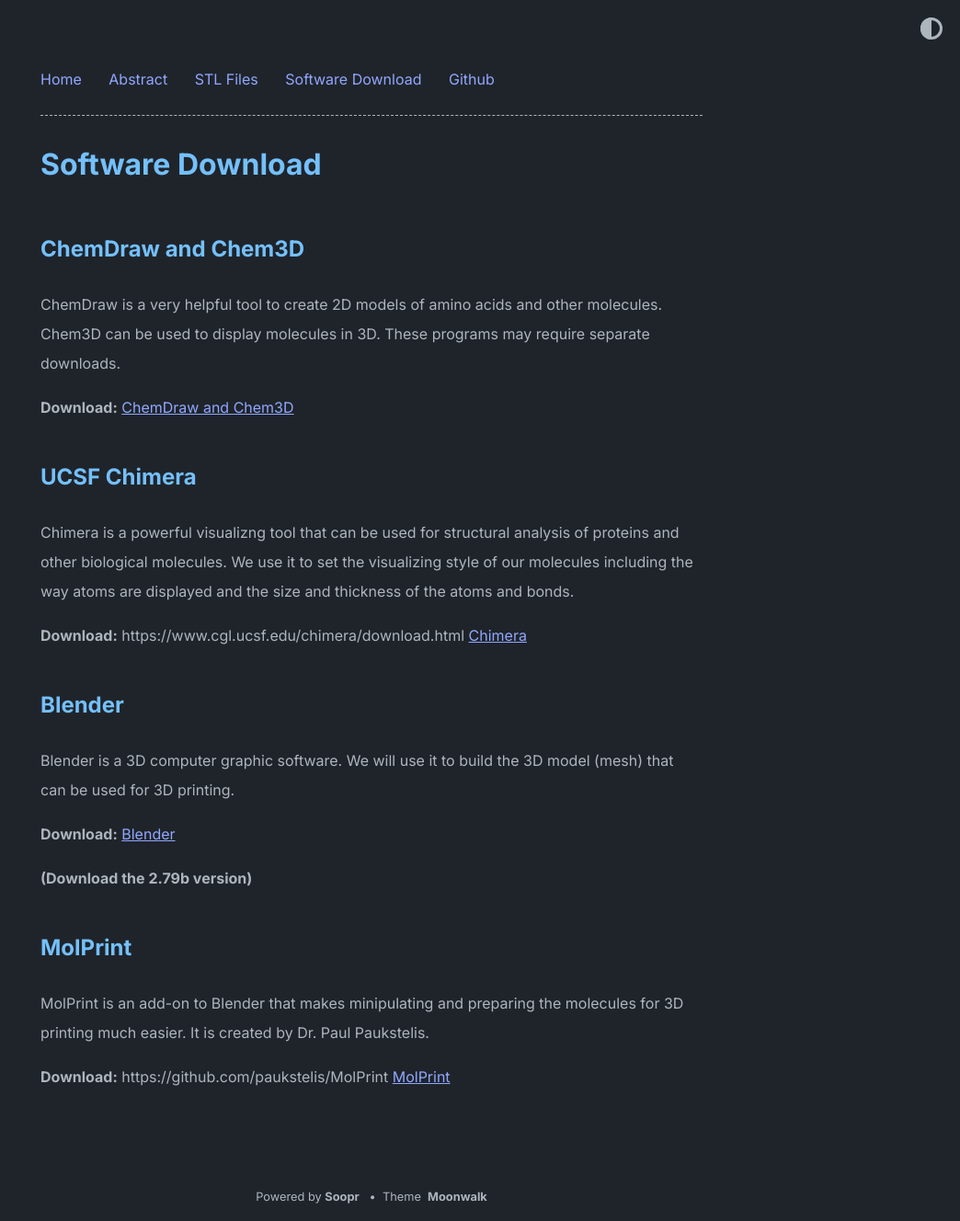
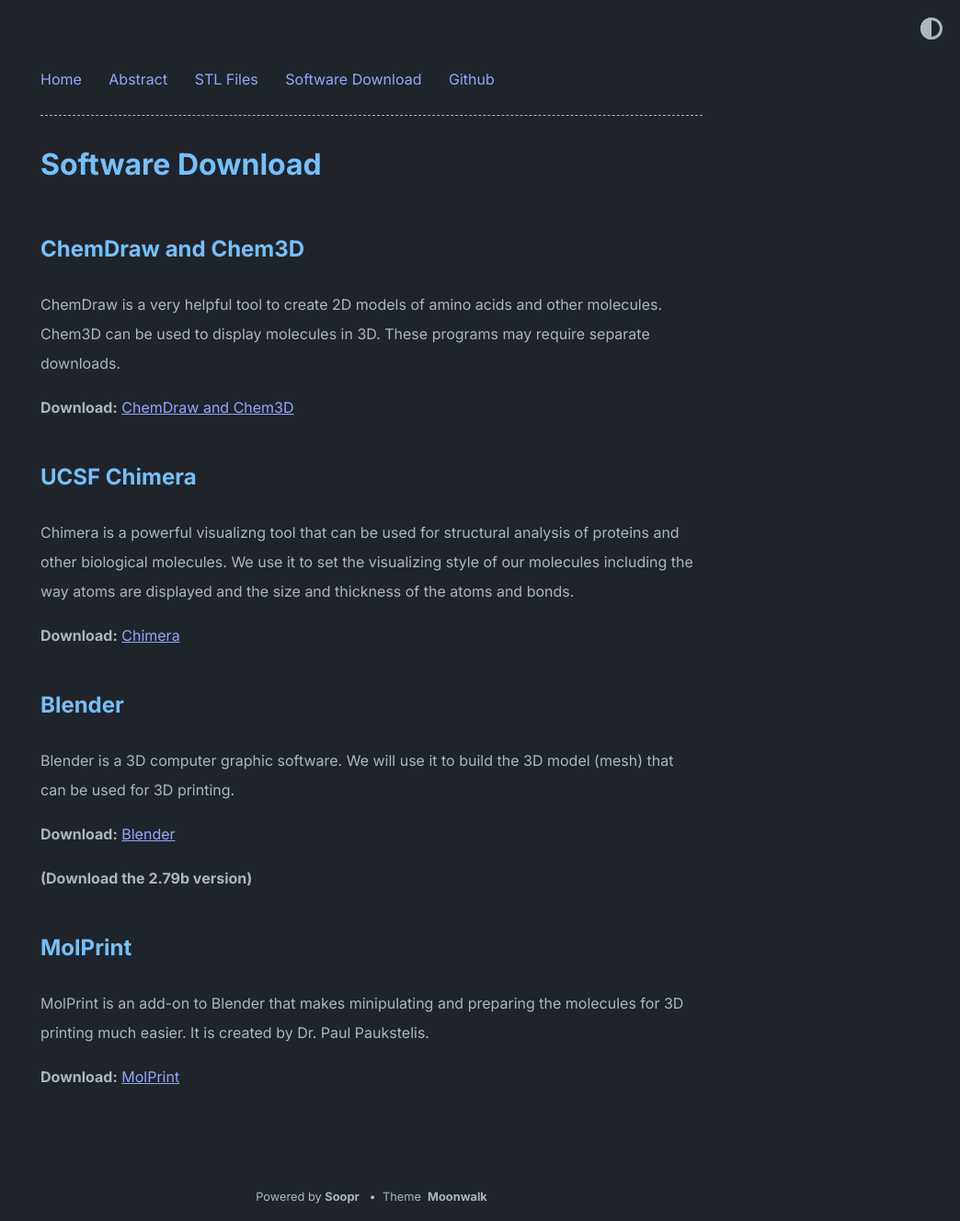
Before and after one commit to KatESaeed/3D-Protein-Folding-Tool-Website, a Jekyll site: the page built from software-download.md, in a window 1280 px wide. Shown: the whole page at 92% size, without its empty margins (236-1280 px from the left). Built offline with Jekyll 4.4.1, drawn with Linux system fonts in a browser that asks for light colours; part of the change alters nothing that is shown.

Commit message:
Update software-download.md

```diff
--- a/software-download.md
+++ b/software-download.md
@@ -12,7 +12,7 @@ ChemDraw is a very helpful tool to create 2D models of amino acids and other mol
 ## UCSF Chimera
 Chimera is a powerful visualizng tool that can be used for structural analysis of proteins and other biological molecules. We use it to set the visualizing style of our molecules including the way atoms are displayed and the size and thickness of the atoms and bonds.
 
-**Download:** https://www.cgl.ucsf.edu/chimera/download.html
+**Download:**
 [Chimera](https://www.cgl.ucsf.edu/chimera/download.html)
 
 ## Blender
@@ -26,5 +26,5 @@ Blender is a 3D computer graphic software. We will use it to build the 3D model
 ## MolPrint
 MolPrint is an add-on to Blender that makes minipulating and preparing the molecules for 3D printing much easier. It is created by Dr. Paul Paukstelis.
 
-**Download:** https://github.com/paukstelis/MolPrint
+**Download:**
 [MolPrint](https://github.com/paukstelis/MolPrint)
```
